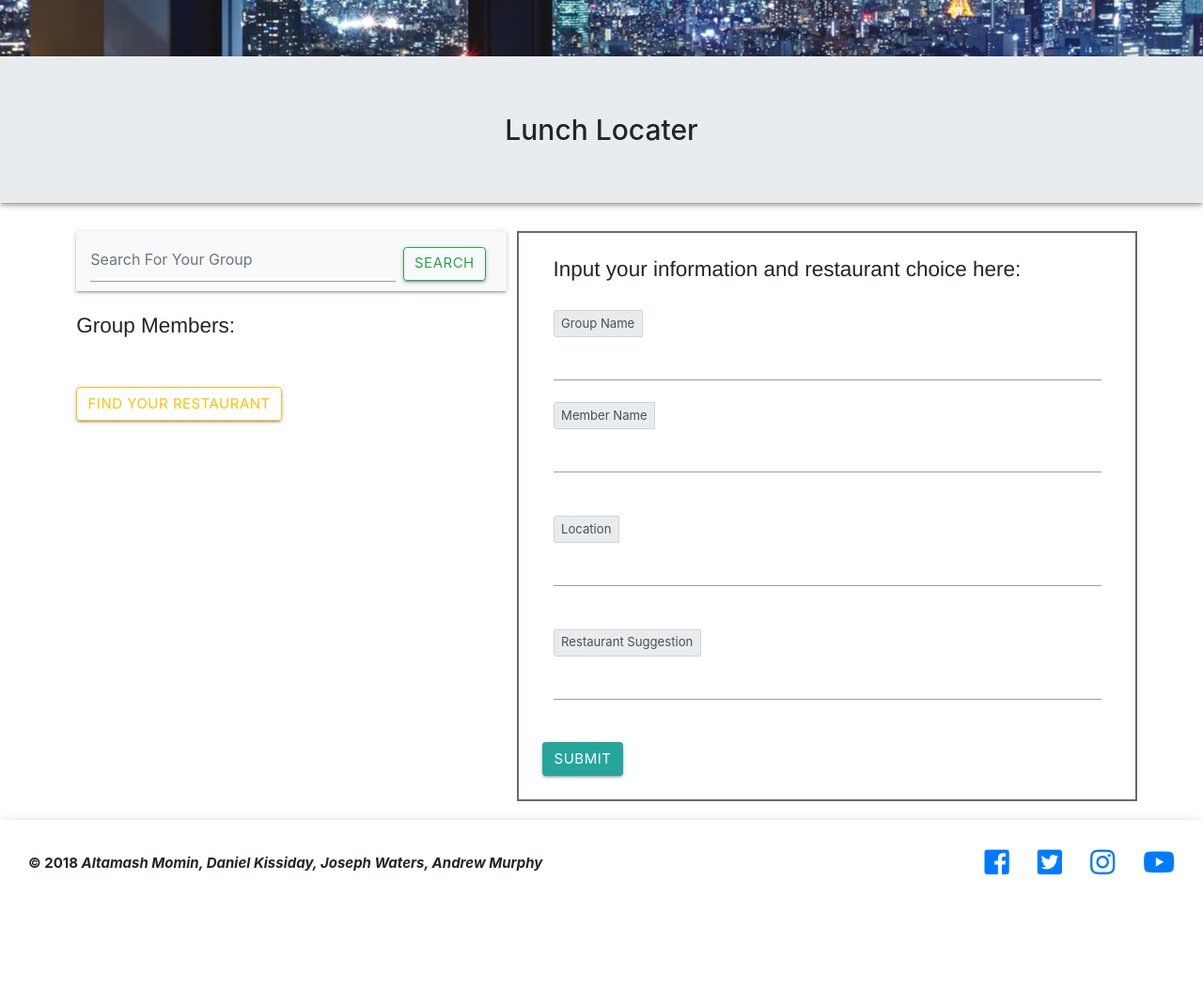
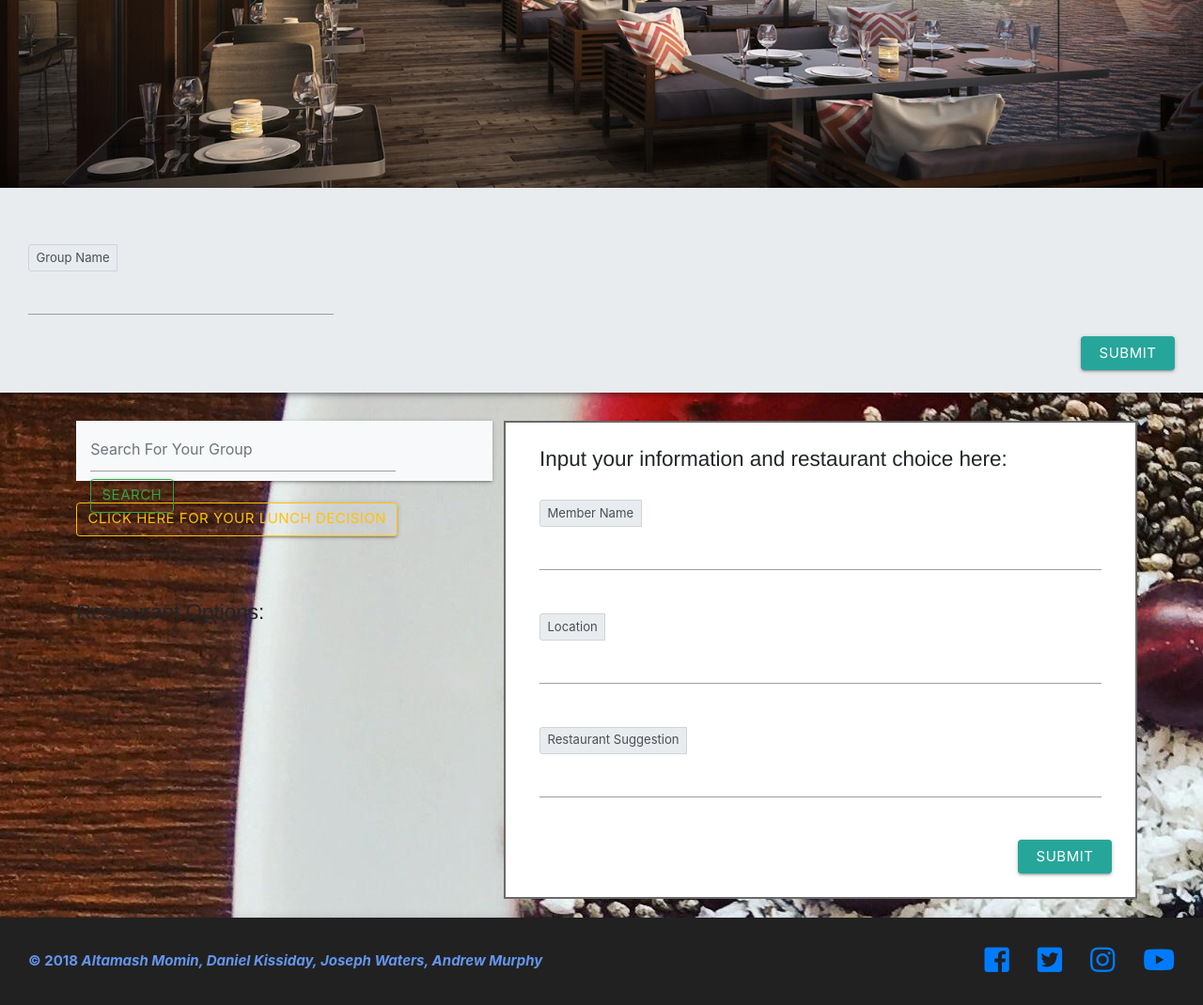
Before and after one commit to a-murph/Project-2, a website: page public/app.html in a window 1280 px wide. Shown: the part 440-1510 px from the top of the page at 94% size. Before the commit the page ends 1406 px from the top, so only its background shows below. Drawn offline with nearby package versions, Linux system fonts and the light colour scheme.

Commit message:
group input

```diff
--- a/public/app.html
+++ b/public/app.html
@@ -18,14 +18,24 @@
 		<link rel="stylesheet" type="text/css" href="style.css" media="screen" title="no title">
 	</head>
 	<body>
-		<div class="parallax-container">
-			<div class="parallax"><img src="images/lunchForms-pic1.jpg"></div>
+		<div class="parallax-container" id="skyline">
+			<div class="parallax"><img class="img-fluid" src="images/skyline2.jpg"></div>
 		</div>
+		<!--Group name container-->
+
 		<!-- Jumbotron-->
-		<div id="head" class="jumbotron z-depth-2 rounded-0">
-			<h2 class="text-center container">
-				Lunch Locater
-			</h2>
+		<div id="head" class="jumbotron  z-depth-2 rounded-0">
+			<div>
+				<div class="input-group input-group-sm mb-3" id="groupInput">
+						<div class="input-group-prepend">
+							<span class="input-group-text" id="inputGroup-sizing-sm">Group Name</span>
+						</div>
+						<input type="text" class="form-control" aria-label="Sizing example input" aria-describedby="inputGroup-sizing-sm" id="user-name">
+
+					</div>
+					<button class="waves-effect waves-light btn" id="submit-restaurant">Submit</button>
+
+		</div>
 		</div>
 
 		<div class="container">
@@ -38,33 +48,36 @@
 								</form>
 							  </nav>
 							  <br>
+							  <button type="button" class="btn btn-outline-warning">Click Here For Your Lunch Decision</button>
+							  <br>
+							  <br>
+							  <br>
+							  <br>
 							  <div id="group">
-						<h4>Group Members: </h4>
+						<h4>Restaurant Options: </h4>
 					<div id="groupNames">
 
 					</div>
 					<br>
 					<br>
+					<br>
+					<br>
+					<br>
+
 					<div id="restChoice">
-							<button type="button" class="btn btn-outline-warning">Find Your Restaurant</button>
 						<div id="restRandom">
 
 						</div>
 					</div>
+
+
 				</div>
 
 				</div>
-
-				<div id="form">
+                    <div id="form">
 					<div class="col">
 						<h4>Input your information and restaurant choice here: </h4>
 						<br>
-						<div class="input-group input-group-sm mb-3">
-							<div class="input-group-prepend">
-								<span class="input-group-text" id="inputGroup-sizing-sm">Group Name</span>
-							</div>
-							<input type="text" class="form-control" aria-label="Sizing example input" aria-describedby="inputGroup-sizing-sm" id="group-name">
-						</div>
 						<div class="input-group input-group-sm mb-3">
 							<div class="input-group-prepend">
 								<span class="input-group-text" id="inputGroup-sizing-sm">Member Name</span>
@@ -92,10 +105,13 @@
 			</div>
 		</div>
 
-		<footer class="footer text-center py-2  z-depth-2 crimson">
+
+
+
+		<footer class="footer text-center py-2 z-depth-2 crimson blue grey darken-4">
 			<ul class="nav-brand nav navbar p-3 list-unstyled crimson">
 				<li class="nav-item">
-					<a class="nav-link active">
+					<a class="nav-link active" id="names">
 						<strong class="foot">&copy; 2018
 							<em>Altamash Momin, Daniel Kissiday, Joseph Waters, Andrew Murphy</em>
 						</strong>
--- a/public/style.css
+++ b/public/style.css
@@ -4,7 +4,16 @@
     border-style: solid;
     border-color: dimgrey;
     border-width: 2px;
+    background-color:white;
 
+}
+#groupInput{
+    width:600px;
+
+}
+#submit-restaurant{
+    width:100px;
+    float:right;
 }
 
 #group{
@@ -27,3 +36,17 @@ h4 {
 #groupInput{
     width:325px;
 }
+#skyline{
+    height:640px;
+}
+body{
+    background-image: url('images/img_1.jpg');
+    width:100%;
+    height:auto;
+}
+footer{
+
+}
+#names{
+    color: cornflowerblue;
+}
```
Also changed, not shown: public/images/skyline2.jpg (added).
